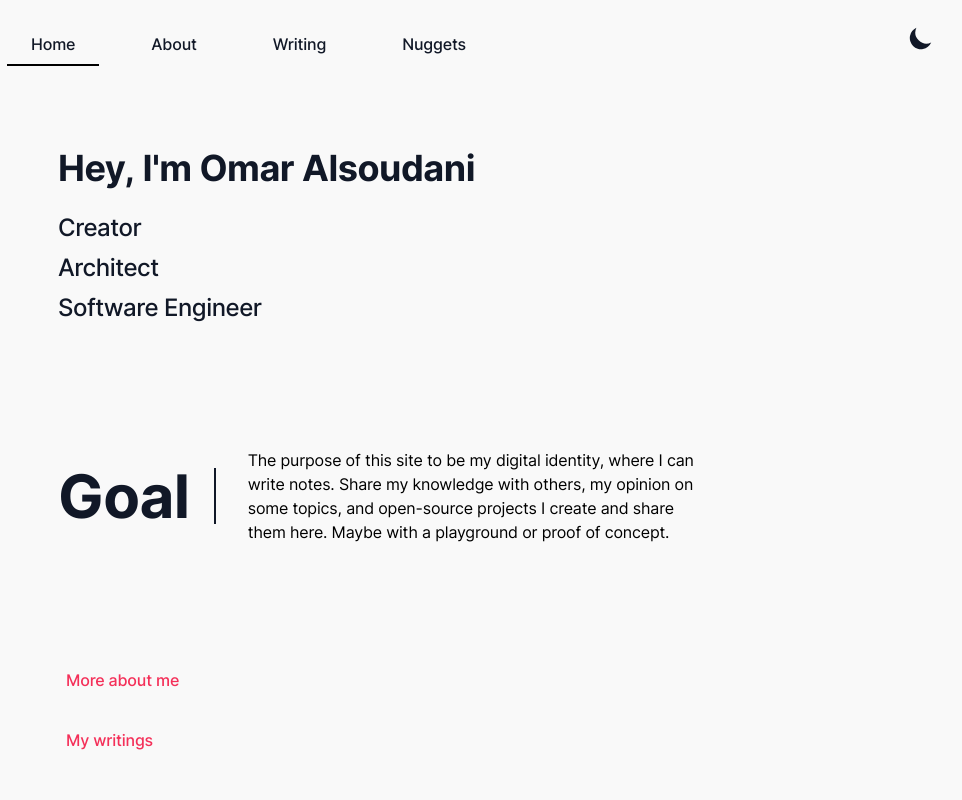
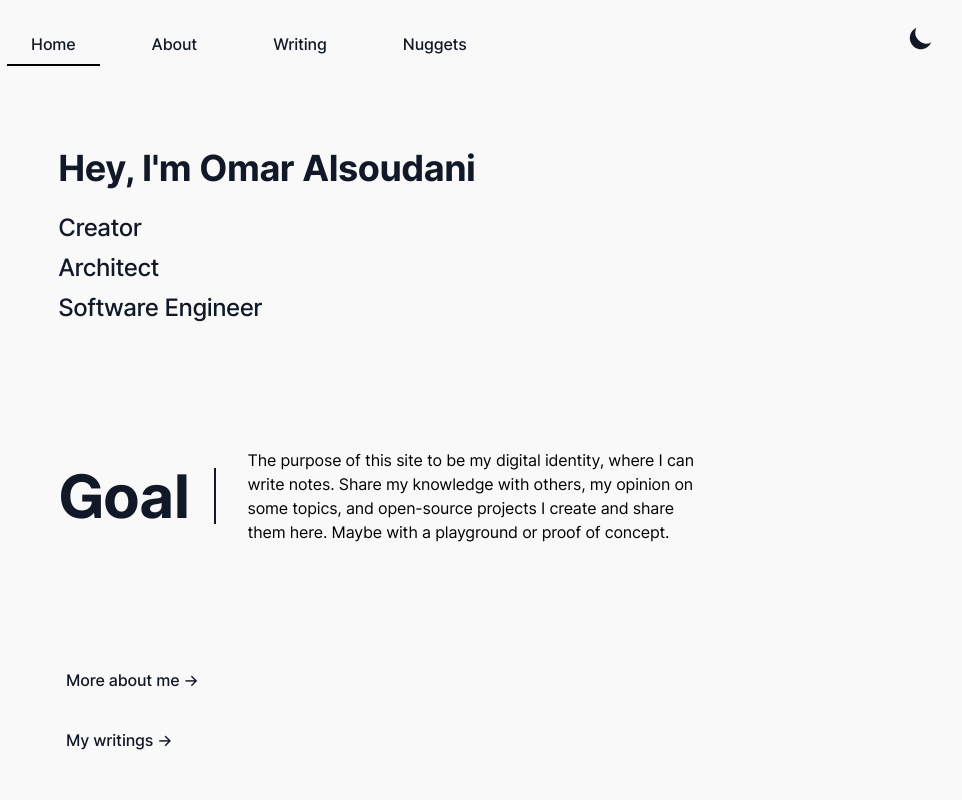
Before and after one commit to omaralsoudanii/mkreg.dev, a Next.js app: page / in a window 1280 px wide. Shown: the top 800 px of the page, without its empty margins (257-1219 px from the left). Built offline with nearby package versions, Linux system fonts and the light colour scheme; no server answers; what @tailwindcss/typography, tailwindcss-line-clamp would draw is missing.

Commit message:
revert font stuff, looks like it doesn't matter

```diff
--- a/src/components/Posts/Post/index.tsx
+++ b/src/components/Posts/Post/index.tsx
@@ -43,7 +43,7 @@ export default function Post({ children, frontMatter }) {
         <div className="mx-auto mt-6">{children}</div>
       </article>
       <div className="w-full mx-auto !my-0 prose dark:prose-dark lg:prose-lg max-w-prose">
-        <h3 className="text-primary !py-0 !my-1">Writings with similar tags</h3>
+        <h3 className="text-primary !py-0 !my-1">Tags</h3>
         <ul className="!mt-0 !mb-6">
           {frontMatter.tags.map((t: string) => (
             <li key={t}>
@@ -56,16 +56,19 @@ export default function Post({ children, frontMatter }) {
           ))}
         </ul>
 
-        <div className="flex flex-col w-auto mx-auto mt-4 space-y-2 align-baseline">
-          <p>
-            <Link href="/writings">
-              <a className="link-unstyled"> Browse all Writings</a>
+        <div className="flex flex-col w-auto mx-auto mt-6 space-y-4 align-baseline">
+          <p className="text-left !my-1">
+            <Link href="/writing">
+              <a className="inline w-auto link-unstyled">
+                Browse all Writings &rarr;
+              </a>
             </Link>
           </p>
-
-          <p>
-            <Link href="/tags">
-              <a className="link-unstyled"> Browse by Tags</a>
+          <p className="text-left !my-1">
+            <Link href="/nuggets">
+              <a className="inline w-auto link-unstyled">
+                Get some Nuggets &rarr;
+              </a>
             </Link>
           </p>
         </div>
--- a/src/pages/_document.tsx
+++ b/src/pages/_document.tsx
@@ -17,13 +17,6 @@ export default class MyDocument extends Document {
     return (
       <Html lang="en">
         <Head>
-          <link
-            rel="preload"
-            href="/static/fonts/inter-var-latin.woff2"
-            as="font"
-            type="font/woff2"
-            crossOrigin="anonymous"
-          />
           <link
             rel="alternate"
             type="application/rss+xml"
--- a/src/pages/index.tsx
+++ b/src/pages/index.tsx
@@ -37,12 +37,12 @@ const Home = () => {
 
         <p className="text-left !px-2  py-2 lg:py-4 !my-1">
           <Link href="/about">
-            <a className="inline w-auto text-link">More about me</a>
+            <a className="inline w-auto link-unstyled">More about me &rarr;</a>
           </Link>
         </p>
         <p className="text-left !px-2 py-2 lg:py-4 !my-1">
           <Link href="/writing">
-            <a className="inline w-auto text-link">My writings</a>
+            <a className="inline w-auto link-unstyled">My writings &rarr;</a>
           </Link>
         </p>
       </Container>
--- a/src/styles/base.css
+++ b/src/styles/base.css
@@ -2,8 +2,22 @@
 
 @supports (font-variation-settings: normal) {
   html {
-    @apply antialiased;
+    @apply antialiased font-inter-var;
     min-width: 360px;
     letter-spacing: -0.011rem;
+    text-rendering: optimizeLegibility;
+    font-variant: common-ligatures contextual;
+    font-feature-settings: 'cv01', 'cv10', 'ss01', 'kern', 'liga', 'rlig',
+       'calt', 'clig', 'ccmp', 'cpsp';
   }
 }
+
+@supports not (font-variation-settings: normal) {
+  html {
+    @apply antialiased font-inter;
+    min-width: 360px;
+    letter-spacing: -0.011rem;
+    text-rendering: optimizeLegibility;
+    font-variant: common-ligatures contextual;
+  }
+}
--- a/src/styles/fonts.css
+++ b/src/styles/fonts.css
@@ -1,5 +1,4 @@
-/** full support for Inter but this is too heavy to load, will keep it in case I switch later
-/* @font-face {
+@font-face {
   font-family: 'Inter';
   font-style: normal;
   font-weight: 100;
@@ -169,16 +168,4 @@
   font-style: italic;
   font-named-instance: 'Italic';
   src: url(/static/fonts/Inter-italic.var.woff2) format('woff2');
-} */
-
-/** Inter variable with only latin roman (to load pages quickly, see top note) **/
-@font-face {
-  font-family: 'Inter';
-  font-style: normal;
-  font-weight: 100 900;
-  font-display: optional;
-  src: url(/static/fonts/inter-var-latin.woff2) format('woff2');
-  unicode-range: U+0000-00FF, U+0131, U+0152-0153, U+02BB-02BC, U+02C6, U+02DA,
-    U+02DC, U+2000-206F, U+2074, U+20AC, U+2122, U+2191, U+2193, U+2212, U+2215,
-    U+FEFF, U+FFFD;
 }
--- a/tailwind.config.js
+++ b/tailwind.config.js
@@ -40,7 +40,8 @@ module.exports = {
           'Courier New',
           'monospace',
         ],
-        sans: ['Inter', ...fontFamily.sans],
+        inter: ['Inter', ...fontFamily.sans],
+        'inter-var': ['"Inter var"', ...fontFamily.sans],
       },
       boxShadow: {
         white: '0px 2px 0px #fff',
@@ -49,17 +50,17 @@ module.exports = {
         'rose-400': '0px 2px 0px #FB7185',
       },
       colors: {
-        'gray-700': 'rgb(51, 51, 51)',
+        'gray-700': '#333',
         rose: colors.rose,
-        'rose-500': 'rgb(244, 48, 89)',
+        'rose-500': '#F43059',
         // dark: 'rgb(13, 17, 23)',
         dark: 'rgb(22, 27, 34)',
-        light: 'rgb(249, 249, 249)',
+        light: '#f9f9f9',
       },
       typography: (theme) => ({
         DEFAULT: {
           css: {
-            color: 'rgb(51, 51, 51)',
+            color: '#333',
             h1: {
               color: theme('colors.gray.900'),
               fontWeight: theme('fontWeight.bold'),
```
Also changed, not shown: public/static/fonts/inter-var-latin.woff2 (deleted).
